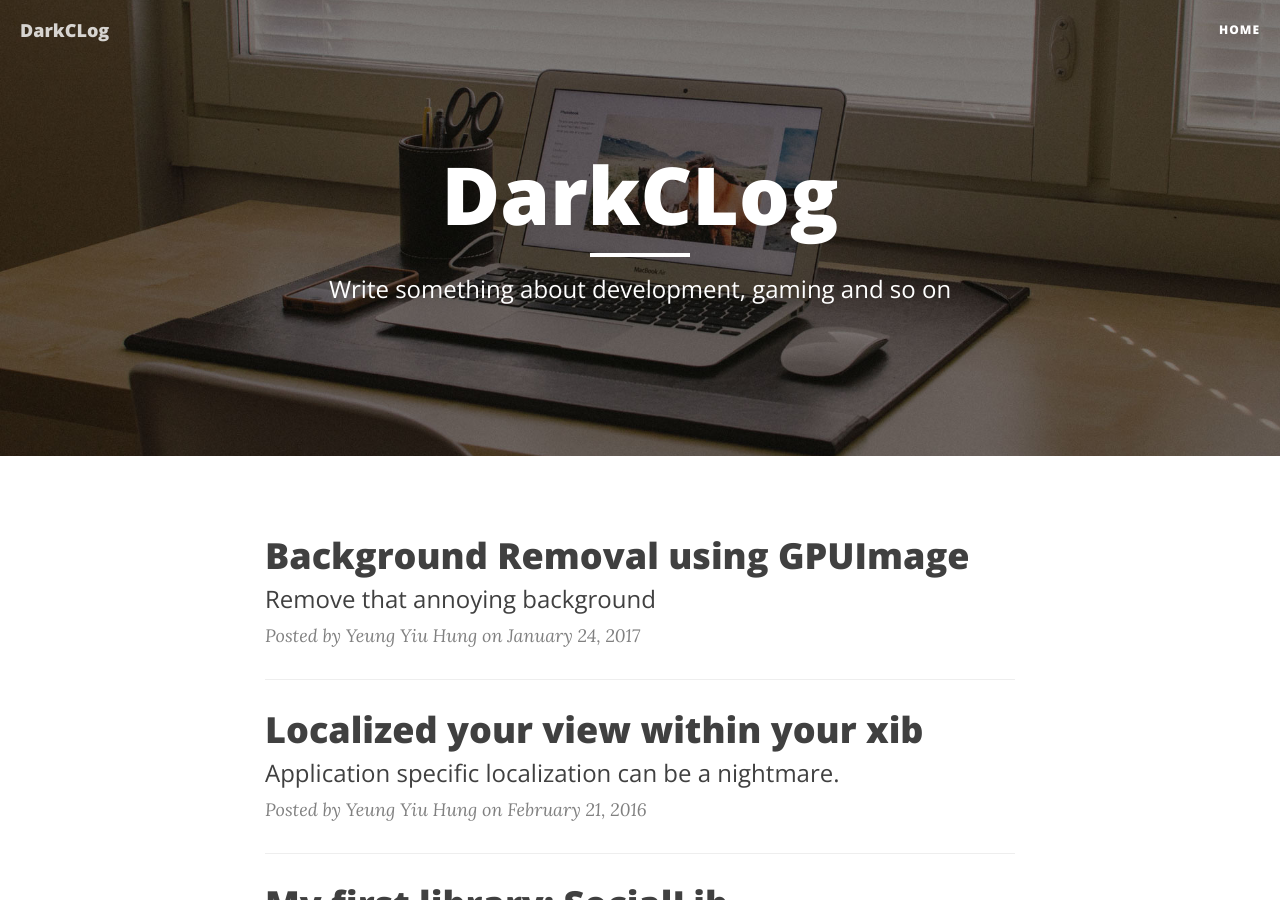
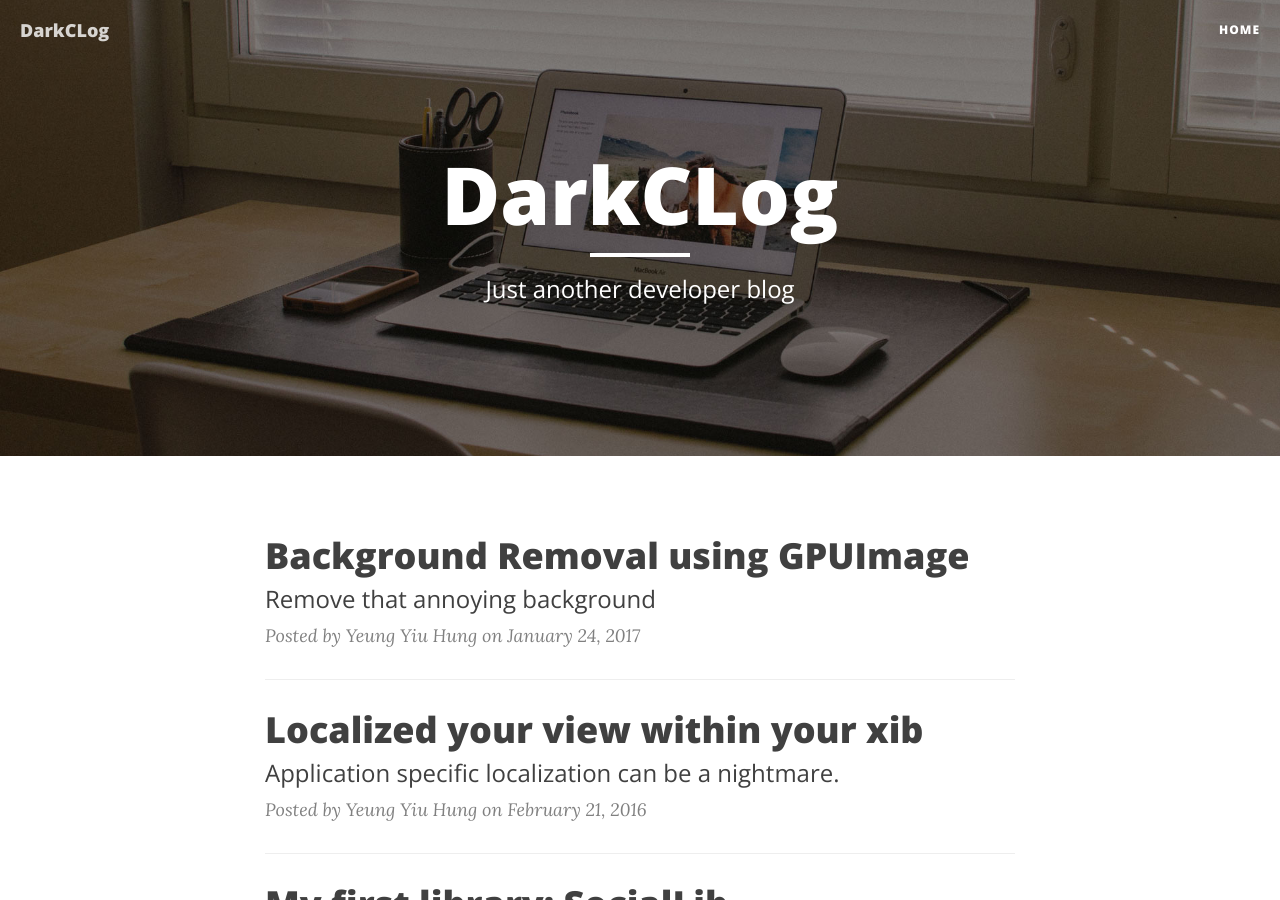
Before and after one commit to darkcl/darkcl.github.io, a Jekyll site: the page built from index.html, in a window 1280 px wide and 900 px high. Built offline with Jekyll 4.4.1, drawn with Linux system fonts in a browser that asks for light colours; nearby versions of some CDN libraries; the list of posts is cut into pages by our own code; some of the changed lines change nothing that is shown.

Commit message:
* Update desc

```diff
--- a/_config.yml
+++ b/_config.yml
@@ -2,10 +2,10 @@
 title: DarkCLog
 header-img: img/home-bg.jpg
 email: hkclex@gmail.com
-description: "iOS Developer, Gamer"
+description: "iOS Developer"
 baseurl: ""
 url: ""
-twitter_username:
+twitter_username: darkcl_dev
 github_username:  darkcl
 facebook_username:
 
--- a/index.html
+++ b/index.html
@@ -1,6 +1,6 @@
 ---
 layout: page
-description: "Write something about development, gaming and so on"
+description: "Just another developer blog"
 ---
 
 {% for post in paginator.posts %}
```
Also changed, not shown: README.md.
